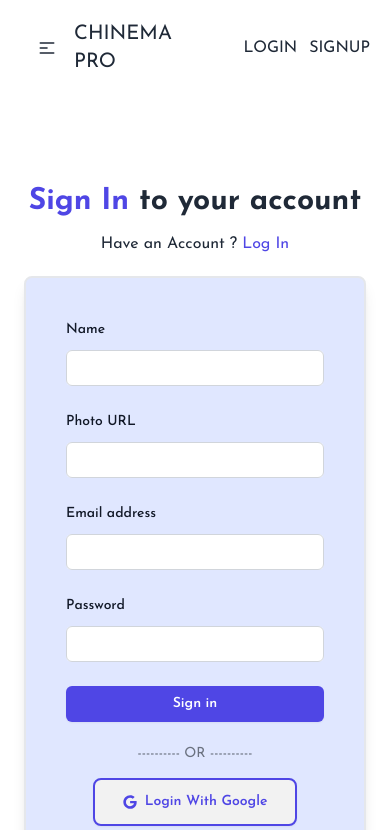
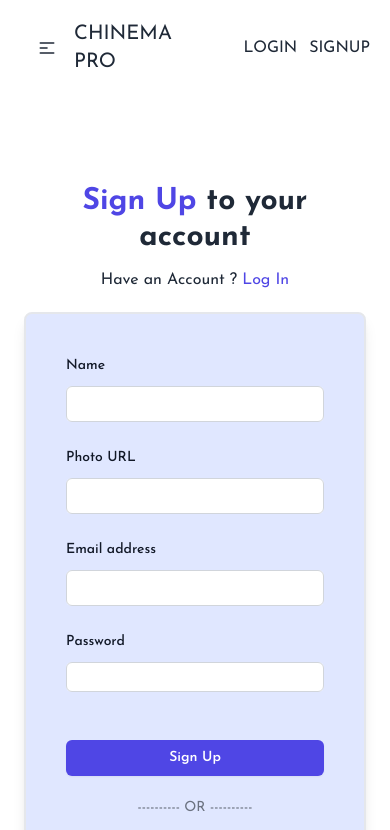
Before and after one commit to mahmudrkb/CHINEMA-PRO-10, a React (Vite) app: page /auth/signup in a window 390 px wide. Shown: the top 830 px of the page. Built offline with nearby package versions, Linux system fonts and the light colour scheme.

Commit message:
signup form done

```diff
--- a/src/components/Header.jsx
+++ b/src/components/Header.jsx
@@ -1,7 +1,11 @@
-import React from "react";
+import React, { useContext } from "react";
 import { Link, NavLink } from "react-router-dom";
+import { AuthContext } from "../provider/AuthProvider";
 
 const Header = () => {
+
+const{user}=useContext(AuthContext)
+
   const links = (
     <>
       <li className="mr-2">
@@ -56,6 +60,8 @@ const Header = () => {
         <div className="navbar-center hidden lg:flex">
           <ul className="menu menu-horizontal px-1">{links}</ul>
         </div>
+
+
         <div className="navbar-end space-x-3">
           <Link to={"/auth/login"}>LOGIN</Link>
 
--- a/src/page/Login.jsx
+++ b/src/page/Login.jsx
@@ -1,11 +1,13 @@
 import React, { useContext } from "react";
 import { FaGoogle } from "react-icons/fa";
-import { Link } from "react-router-dom";
+import { Link, useLocation, useNavigate } from "react-router-dom";
 import { AuthContext } from "../provider/AuthProvider";
 import { toast } from "react-toastify";
 
 const Login = () => {
     const { loginWithGoogle } = useContext(AuthContext);
+    const location = useLocation();
+    const navigate = useNavigate();
     const handleGoogleLogin = () => {
       loginWithGoogle()
         .then((result) => {
@@ -14,7 +16,7 @@ const Login = () => {
           toast.success("Log In successful with Google ", {
             position: "top-center",
           });
-          // navigate(location?.state ? location.state : "/");
+          navigate(location?.state ? location.state : "/");
         })
         .catch((error) => {
           toast.error("Log In  Unsuccessful with Google ", {
--- a/src/page/Signup.jsx
+++ b/src/page/Signup.jsx
@@ -1,12 +1,16 @@
-import React, { useContext } from "react";
+import React, { useContext, useState } from "react";
 import { FaGoogle } from "react-icons/fa";
-import { Link } from "react-router-dom";
+import { Link, useLocation, useNavigate } from "react-router-dom";
 import { AuthContext } from "../provider/AuthProvider";
 import { toast } from "react-toastify";
 import "react-toastify/dist/ReactToastify.css";
 
 const Signup = () => {
-  const { loginWithGoogle } = useContext(AuthContext);
+  const { loginWithGoogle, signupWithEmail, setUser } = useContext(AuthContext);
+  const location = useLocation();
+  const navigate = useNavigate();
+  const [errorMgs, setErrorMgs] = useState("");
+
   const handleGoogleLogin = () => {
     loginWithGoogle()
       .then((result) => {
@@ -15,7 +19,7 @@ const Signup = () => {
         toast.success("Log In successful with Google ", {
           position: "top-center",
         });
-        // navigate(location?.state ? location.state : "/");
+        navigate(location?.state ? location.state : "/");
       })
       .catch((error) => {
         toast.error("Log In  Unsuccessful with Google ", {
@@ -23,12 +27,56 @@ const Signup = () => {
         });
       });
   };
+
+  const handleSignup = (e) => {
+    e.preventDefault();
+    const form = e.target;
+    const name = form.name.value;
+
+    const photo = form.photo.value;
+    const email = form.email.value;
+    const password = form.password.value;
+
+ signupWithEmail(email, password)
+      .then((result) => {
+        const user = result.user;
+
+        const passwordRegex = /^(?=.*[a-z])(?=.*[A-Z]).{6,}$/;
+        if (!passwordRegex.test(password)) {
+          setErrorMgs("Password Should be Alpha Numeric");
+          return;
+        }
+
+        if (password.length < 6) {
+          setErrorMgs("Password should be 6 characters or longer.");
+          return;
+        }
+
+
+
+
+        toast.success("Registration Successful ! ", {
+          position: "top-center",
+        });
+
+        navigate("/");
+
+
+      })
+
+      .catch(() => {
+        toast.error("Registration Unsuccessful ! ", {
+          position: "top-center",
+        });
+      });
+  };
+
   return (
     <div>
       <div className="container mx-auto  p-5  flex min-h-full flex-1 flex-col justify-center px-6 py-12 lg:px-8">
         <div className="  sm:mx-auto sm:w-full sm:max-w-sm">
           <h2 className="mt-10 text-center text-3xl font-bold ">
-            <span className="text-indigo-600"> Sign In</span> to your account
+            <span className="text-indigo-600"> Sign Up</span> to your account
           </h2>
           <h3 className="text-center  mt-3">
             {" "}
@@ -41,7 +89,7 @@ const Signup = () => {
         </div>
 
         <div className="mt-5 sm:mx-auto border-2 rounded-lg bg-indigo-100 shadow-lg  p-10   sm:w-full sm:max-w-lg">
-          <form action="#" method="POST" className="space-y-6">
+          <form onSubmit={handleSignup} method="POST" className="space-y-6">
             <div>
               <label
                 htmlFor="text"
@@ -73,7 +121,7 @@ const Signup = () => {
                   name="photo"
                   type="text"
                   required
-                  autoComplete="text"
+                  autoComplete="url"
                   className="block w-full rounded-md bg-white px-3 py-1.5 text-base text-gray-900 outline outline-1 -outline-offset-1 outline-gray-300 placeholder:text-gray-400 focus:outline focus:outline-2 focus:-outline-offset-2 focus:outline-indigo-600 sm:text-sm/6"
                 />
               </div>
@@ -113,9 +161,13 @@ const Signup = () => {
                   type="password"
                   required
                   autoComplete="current-password"
-                  className="block w-full rounded-md bg-white px-3 py-1.5 text-base text-gray-900 outline outline-1 -outline-offset-1 outline-gray-300 placeholder:text-gray-400 focus:outline focus:outline-2 focus:-outline-offset-2 focus:outline-indigo-600 sm:text-sm/6"
+                  className="block w-full rounded-md bg-white px-3 pt-1.5 text-base text-gray-900 outline outline-1 -outline-offset-1 outline-gray-300 placeholder:text-gray-400 focus:outline focus:outline-2 focus:-outline-offset-2 focus:outline-indigo-600 sm:text-sm/6"
                 />
               </div>
+            </div>
+
+            <div className="form-control text-sm ml-2 text-red-500 ">
+              {errorMgs}
             </div>
 
             <div>
@@ -123,12 +175,12 @@ const Signup = () => {
                 type="submit"
                 className="flex w-full justify-center rounded-md bg-indigo-600 px-3 py-1.5 text-sm/6 font-semibold text-white shadow-sm hover:bg-indigo-500 focus-visible:outline focus-visible:outline-2 focus-visible:outline-offset-2 focus-visible:outline-indigo-600"
               >
-                Sign in
+                Sign Up
               </button>
             </div>
           </form>
 
-          <p className="mt-5 text-center text-sm/6 text-gray-500">
+          <div className="mt-5 text-center text-sm/6 text-gray-500">
             ---------- OR ----------
             <div className="text-center mt-3">
               {" "}
@@ -141,7 +193,7 @@ const Signup = () => {
                 Login With Google
               </button>
             </div>
-          </p>
+          </div>
         </div>
       </div>
     </div>
--- a/src/provider/AuthProvider.jsx
+++ b/src/provider/AuthProvider.jsx
@@ -1,6 +1,6 @@
 import React, { createContext, useState } from 'react';
 
-import { getAuth, GoogleAuthProvider, signInWithPopup } from "firebase/auth";
+import { createUserWithEmailAndPassword, getAuth, GoogleAuthProvider, signInWithPopup, updateCurrentUser, updateProfile } from "firebase/auth";
 import app from '../firebase/firebase.init';
 
 const provider = new GoogleAuthProvider();
@@ -16,12 +16,25 @@ const AuthProvider = ({children}) => {
         return signInWithPopup(auth, provider);
       };
 
+      const signupWithEmail=(email,password)=>{
+        setLoading(true)
+        return createUserWithEmailAndPassword(auth,email,password)
+      };
+
+    //   const addProfile=()=>{
+    //     return updateProfile(auth.currentUser)
+    //   }
+
+
+
+
 
 
     const info={
         user,
         setUser,
         loginWithGoogle,
+        signupWithEmail
 
     }
 
```
